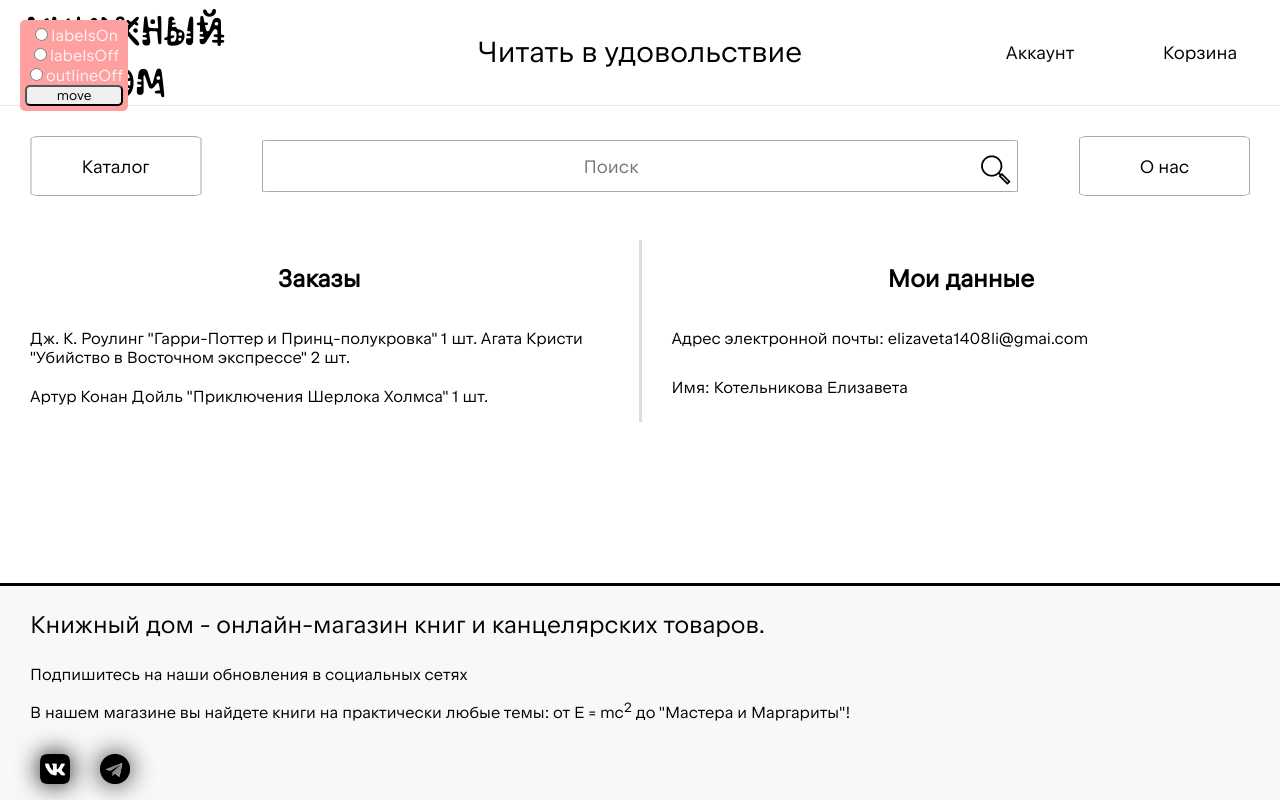
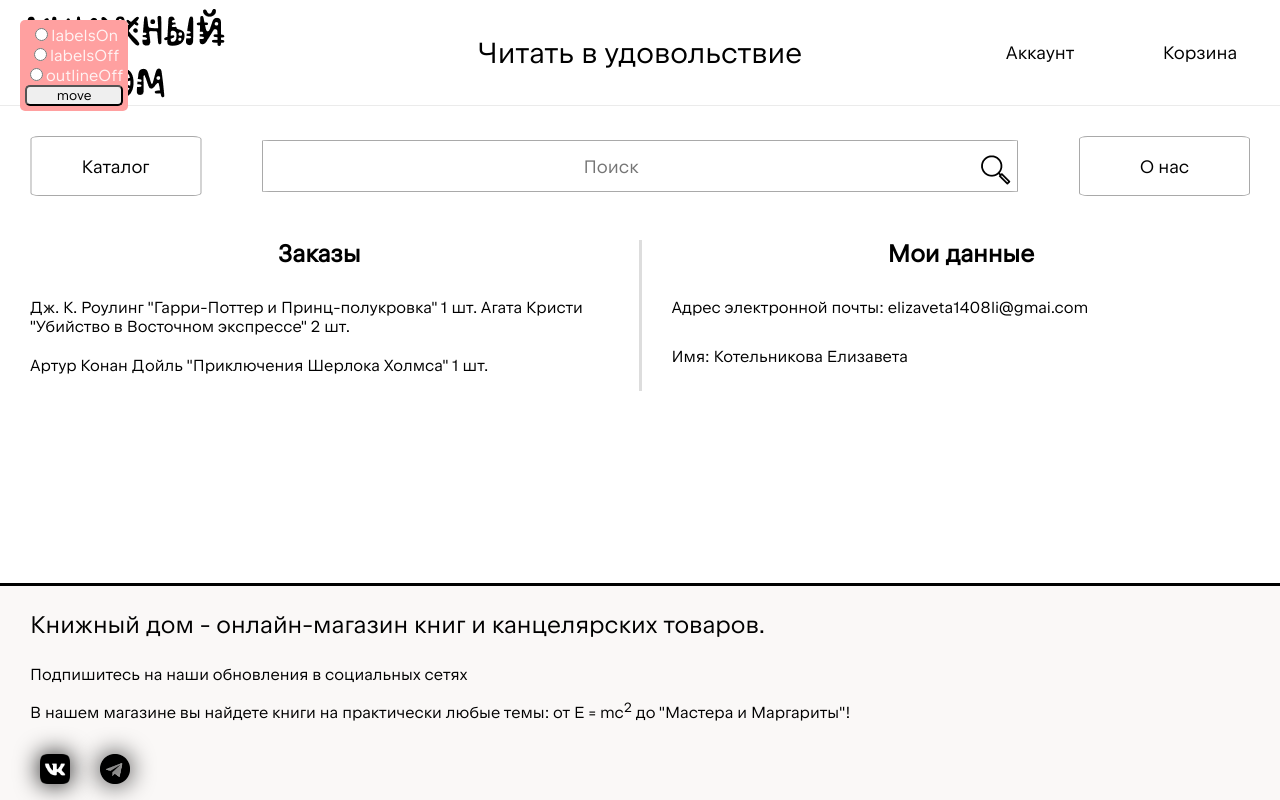
Before and after one commit to elizavetakotelnikova/Web-frontend-5sem, a website built with Vite: page page/account.html in a window 1280 px wide. Built offline with nearby package versions, Linux system fonts and the light colour scheme.

Commit message:
fix: fixed headers

```diff
--- a/page/account.html
+++ b/page/account.html
@@ -19,7 +19,7 @@
       </a>
     </div>
     <div class="motto">
-      <h1>Читать в удовольствие</h1>
+      Читать в удовольствие
     </div>
     <nav class="top-menu">
       <div class="account">
@@ -68,7 +68,7 @@
   <div class="main-container">
   <section class="orders">
     <div class="orders-text-wrapper">
-      <h2><b>Заказы</b></h2>
+      <b>Заказы</b>
     </div>
     <div class="orders-container">
       <ul style="list-style-type:none">
@@ -94,7 +94,7 @@
   </section>
   <section class="data">
     <div class="data-text-wrapper">
-      <h2><b>Мои данные</b></h2>
+      <b>Мои данные</b>
     </div>
     <div class="data-container">
       <ul style="list-style-type:none">
--- a/public/pageAboutStyle.css
+++ b/public/pageAboutStyle.css
@@ -126,6 +126,8 @@ button:hover {
     margin-right: auto;
     align-items: center;
     justify-content: center;
+    font-size: 29px;
+    font-weight: 300;
 }
 
 .top-menu {
--- a/public/pageAccountStyle.css
+++ b/public/pageAccountStyle.css
@@ -126,6 +126,8 @@ button:hover {
     margin-right: auto;
     align-items: center;
     justify-content: center;
+    font-size: 29px;
+    font-weight: 300;
 }
 
 .top-menu {
@@ -427,6 +429,8 @@ button:hover {
 .orders-text-wrapper, .data-text-wrapper {
     color: black;
     text-align: center;
+    font-size: 24px;
+    font-weight: 300;
 }
 .orders-container {
     margin-top: 30px;
--- a/public/pageMainStyle.css
+++ b/public/pageMainStyle.css
@@ -126,6 +126,8 @@ button:hover {
     margin-right: auto;
     align-items: center;
     justify-content: center;
+    font-size: 29px;
+    font-weight: 300;
 }
 
 .top-menu {
```
Also changed, not shown: index.html (+2 -2 lines), page/about.html (+2 -2 lines).
